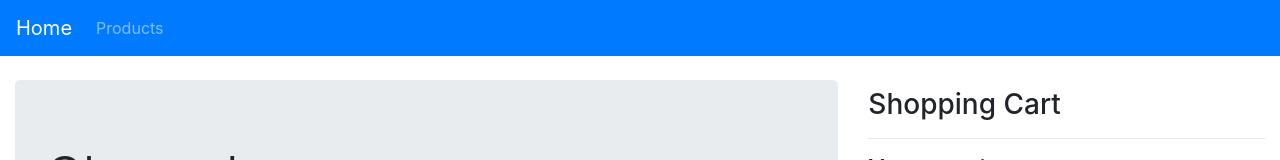
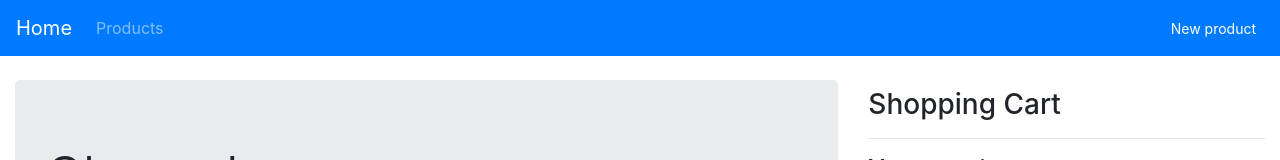
Before and after one commit to mhfortuna/react-shopping-cart-forms, a React (Create React App) app: page / in a window 1280 px wide. Shown: the top 160 px of the page. Built offline with nearby package versions, Linux system fonts and the light colour scheme.

Commit message:
feat: feat: add forms instructions

```diff
--- a/package.json
+++ b/package.json
@@ -13,6 +13,7 @@
     "@testing-library/react": "^11.2.6",
     "@testing-library/user-event": "^13.1.5",
     "bootstrap": "^4.6.0",
+    "clsx": "^1.1.1",
     "prop-types": "^15.7.2",
     "react": "^17.0.2",
     "react-dom": "^17.0.2",
@@ -22,6 +23,7 @@
     "redux": "^4.0.5",
     "redux-thunk": "^2.3.0",
     "sass": "^1.32.11",
+    "uuid": "^8.3.2",
     "web-vitals": "^1.1.1"
   },
   "devDependencies": {
--- a/src/App.js
+++ b/src/App.js
@@ -47,6 +47,7 @@ class App extends Component {
       isLoading: false,
       hasError: false,
       loadingError: null,
+      newProductFormOpen: false,
     };
 
     this.handleAddToCart = this.handleAddToCart.bind(this);
@@ -55,6 +56,8 @@ class App extends Component {
     this.handleDownVote = this.handleDownVote.bind(this);
     this.handleUpVote = this.handleUpVote.bind(this);
     this.handleSetFavorite = this.handleSetFavorite.bind(this);
+    // this.saveNewProduct = this.saveNewProduct.bind(this);
+    this.toggleNewProductForm = this.toggleNewProductForm.bind(this);
   }
 
   componentDidMount() {
@@ -217,6 +220,14 @@ class App extends Component {
     this.setState({ products: updatedProducts });
   }
 
+  // saveNewProduct(newProduct) {}
+
+  toggleNewProductForm() {
+    this.setState((prevState) => ({
+      newProductFormOpen: !prevState.newProductFormOpen,
+    }));
+  }
+
   render() {
     const {
       cartItems,
@@ -224,6 +235,7 @@ class App extends Component {
       isLoading,
       hasError,
       loadingError,
+      newProductFormOpen,
     } = this.state;
 
     return (
@@ -233,12 +245,15 @@ class App extends Component {
         isLoading={isLoading}
         hasError={hasError}
         loadingError={loadingError}
-        handleDownVote={() => {}}
-        handleUpVote={() => {}}
-        handleSetFavorite={() => {}}
-        handleAddToCart={() => {}}
-        handleRemove={() => {}}
-        handleChange={() => {}}
+        handleDownVote={this.handleDownVote}
+        handleUpVote={this.handleUpVote}
+        handleSetFavorite={this.handleSetFavorite}
+        handleAddToCart={this.handleAddToCart}
+        handleRemove={this.handleRemove}
+        handleChange={this.handleChange}
+        newProductFormOpen={newProductFormOpen}
+        // saveNewProduct={this.saveNewProduct}
+        toggleNewProductForm={this.toggleNewProductForm}
       />
     );
   }
--- a/src/components/AppHeader/AppHeader.js
+++ b/src/components/AppHeader/AppHeader.js
@@ -2,7 +2,9 @@ import React from "react";
 
 import "./AppHeader.scss";
 
-function AppHeader({ ...props }) {
+import Button from "../Button";
+
+function AppHeader({ toggleNewProductForm, ...props }) {
   return (
     <header className="bg-primary mb-4" {...props}>
       <div className="container-fluid">
@@ -20,6 +22,11 @@ function AppHeader({ ...props }) {
               </li>
             </ul>
           </nav>
+          <div className="col col-4 ml-auto d-flex justify-content-end align-items-center">
+            <Button small onClick={toggleNewProductForm}>
+              New product
+            </Button>
+          </div>
         </div>
       </div>
     </header>
--- a/src/components/Button/Button.js
+++ b/src/components/Button/Button.js
@@ -1,9 +1,24 @@
 import React from "react";
+import cn from "clsx";
 
-function Button({ submitButton, disabled = false, children, ...props }) {
+function Button({
+  submitButton,
+  disabled = false,
+  block = false,
+  small = false,
+  children,
+  ...props
+}) {
+  const classes = cn({
+    btn: true,
+    "btn-primary": true,
+    "btn-block": block,
+    "btn-sm": small,
+  });
+
   return (
     <button
-      className="btn btn-primary"
+      className={classes}
       type={submitButton ? "submit" : "button"}
       disabled={disabled}
       {...props}
--- a/src/components/Input/Input.js
+++ b/src/components/Input/Input.js
@@ -7,13 +7,14 @@ function Input({
   value = "",
   placeholder = "",
   handleChange = () => {},
+  errorMessage,
   ...props
 }) {
   return (
     <div className="form-group">
       <label htmlFor={id}>{label}</label>
       <input
-        className="form-control"
+        className={errorMessage ? "form-control is-invalid" : "form-control"}
         id={id}
         name={id}
         type={type}
@@ -22,6 +23,7 @@ function Input({
         onChange={handleChange}
         {...props}
       />
+      {errorMessage && <p className="invalid-feedback">{errorMessage}</p>}
     </div>
   );
 }
--- /dev/null
+++ b/src/components/NewProductForm/NewProductForm.js
@@ -0,0 +1,104 @@
+import React, { Component } from "react";
+// import { v4 as uuid } from "uuid";
+
+// import Input from "../Input";
+import Button from "../Button";
+
+// function addProductDetails(product) {
+//   return {
+//     id: uuid(),
+//     ...product,
+//     quantity: 0,
+//     isFavorite: false,
+//     createdAt: new Date().toISOString(),
+//     updatedAt: new Date().toISOString(),
+//     votes: {
+//       upVotes: {
+//         upperLimit: 10,
+//         currentValue: 0,
+//       },
+//       downVotes: {
+//         lowerLimit: 10,
+//         currentValue: 0,
+//       },
+//     },
+//     author: {
+//       id: uuid(),
+//       ...product.author,
+//     },
+//   };
+// }
+
+class NewProductForm extends Component {
+  //     title: "",
+  //     price: 0,
+  //     img: "",
+  //     shortDescription: "",
+  //     longDescription: "",
+  //     unitsInStock: 0,
+  //     author: {
+  //       firstName: "",
+  //       lastName: "",
+  //       email: "",
+  //     },
+  //     errors: {},
+
+  // handleSubmit() {}
+
+  // handleTitleInputChange() {}
+
+  // handlePriceInputChange() {}
+
+  // handleImgInputChange() {}
+
+  // handleShortDescriptionInputChange() {}
+
+  // handleLongDescriptionInputChange() {}
+
+  // handleUnitsInStockInputChange() {}
+
+  // handleAuthorFirstNameInputChange() {}
+
+  // handleAuthorLastNameInputChange() {}
+
+  // handleAuthorEmailInputChange() {}
+
+  render() {
+    // const {
+    // ...
+    // } = this.state;
+
+    const { toggleNewProductForm } = this.props;
+
+    return (
+      <div className="row mb-4 mt-2">
+        <div className="col col-10">
+          <div className="row justify-content-between">
+            <div className="col col-8">
+              <h2>New product</h2>
+            </div>
+            <div className="col col-4 ml-auto d-flex justify-content-end">
+              <Button onClick={toggleNewProductForm}>Close form</Button>
+            </div>
+          </div>
+          <hr />
+        </div>
+        <div className="col col-10">
+          <form onSubmit={this.handleSubmit}>
+            {/* <Input
+              type="text"
+              label="Product title"
+              ...
+            /> */}
+
+            <Button submitButton block>
+              Submit
+            </Button>
+          </form>
+        </div>
+      </div>
+    );
+  }
+}
+
+export default NewProductForm;
--- /dev/null
+++ b/src/components/NewProductForm/index.js
@@ -0,0 +1 @@
+export { default } from "./NewProductForm";
--- a/src/pages/Home/Home.js
+++ b/src/pages/Home/Home.js
@@ -5,6 +5,7 @@ import Main from "../../components/Main";
 import Footer from "../../components/Footer";
 import ProductsListing from "../../components/ProductsListing";
 import Cart from "../../components/Cart";
+import NewProductForm from "../../components/NewProductForm";
 
 function Home({
   products,
@@ -18,10 +19,13 @@ function Home({
   handleAddToCart,
   handleRemove,
   handleChange,
+  newProductFormOpen,
+  saveNewProduct,
+  toggleNewProductForm,
 }) {
   return (
     <>
-      <AppHeader />
+      <AppHeader toggleNewProductForm={toggleNewProductForm} />
       <Main className="container-fluid">
         <div className="row">
           <div className="col col-8">
@@ -47,6 +51,14 @@ function Home({
                   <pre>
                     <code>{loadingError}</code>
                   </pre>
+                </div>
+              )}
+              {newProductFormOpen && (
+                <div className="col col-12">
+                  <NewProductForm
+                    saveNewProduct={saveNewProduct}
+                    toggleNewProductForm={toggleNewProductForm}
+                  />
                 </div>
               )}
               {!isLoading && !hasError && (
```
Also changed, not shown: 1 other file (tests, documents, lock files or other folders).
